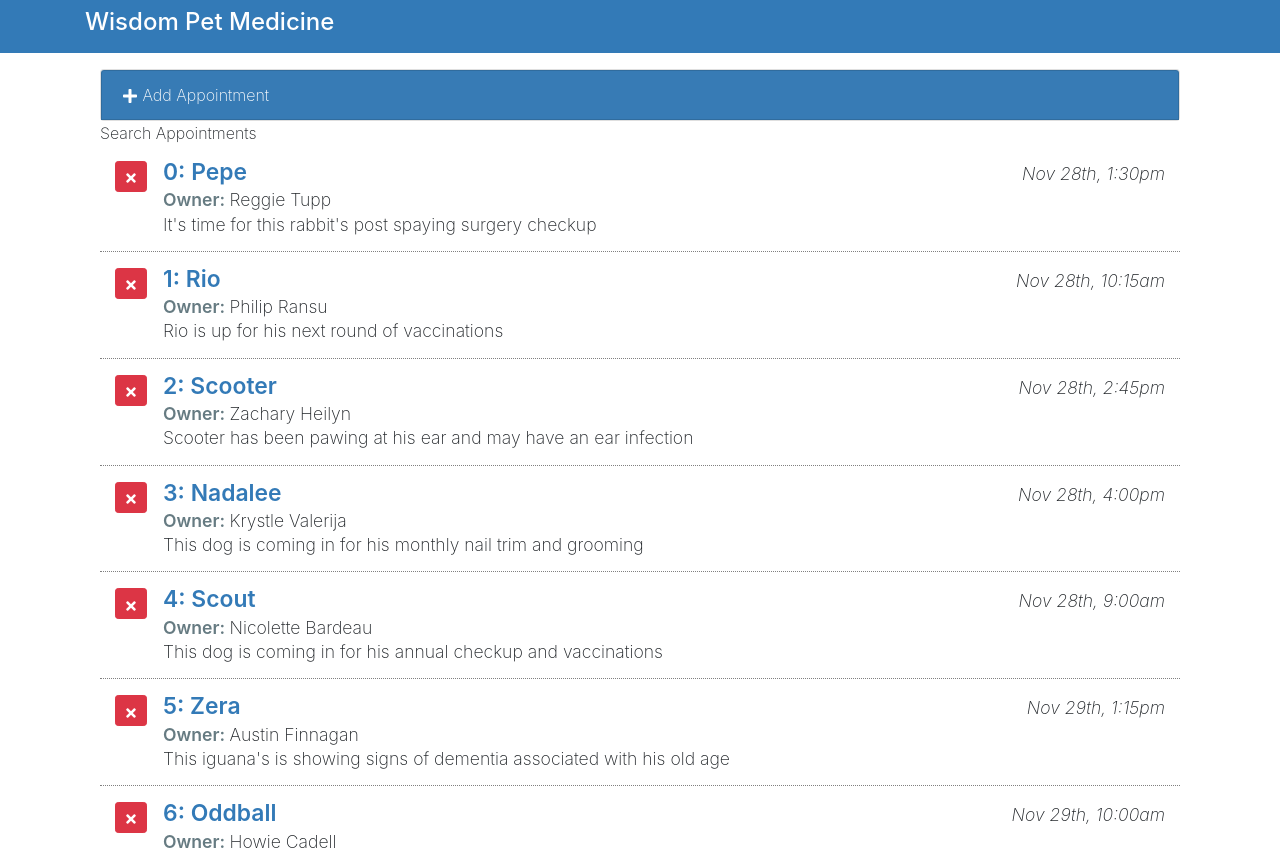
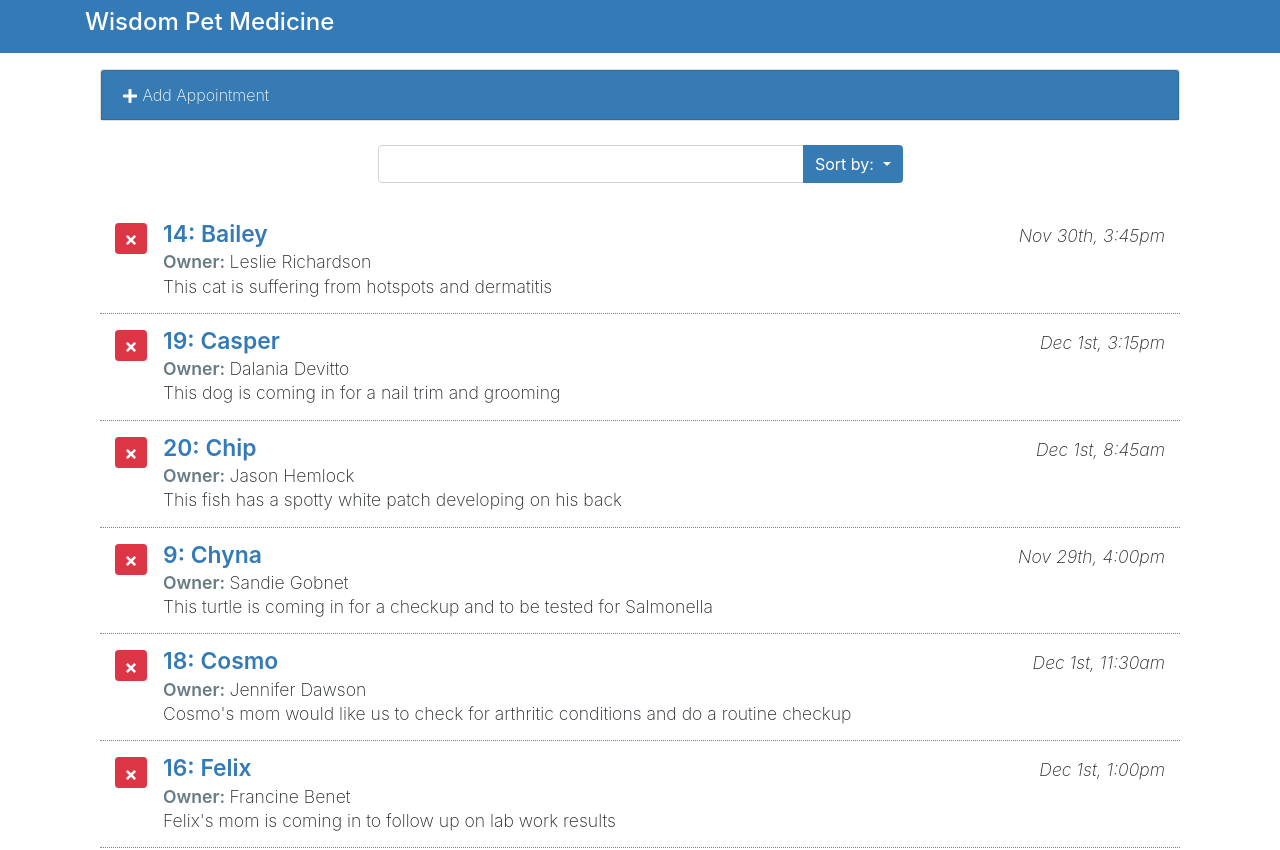
Before and after one commit to Nathanjms/react-building-an-interface-course, a React (Create React App) app in the folder reactinterface/: page / in a window 1280 px wide. Shown: the top 850 px of the page. Built offline with nearby package versions, Linux system fonts and the light colour scheme.

Commit message:
Order by functionality

```diff
--- a/reactinterface/src/components/App.js
+++ b/reactinterface/src/components/App.js
@@ -15,6 +15,8 @@
     this.state = {
       myAppointments: [],
       formDisplay: false,
+      orderBy: 'petName',
+      orderDir: 'asc',
       lastIndex: 0
     }
     this.deleteAppointment = this.deleteAppointment.bind(this);
@@ -63,6 +65,25 @@
   }
 
   render() {
+
+    let order;
+    let filteredApts = this.state.myAppointments;
+    if(this.state.orderDir === 'asc') {
+      order = 1;
+    } else {
+      order = -1;
+    }
+
+    filteredApts.sort((a,b) => {
+      if (a[this.state.orderBy].toLowerCase() <
+        b[this.state.orderBy].toLowerCase()
+        ) {
+          return -1 * order;
+        } else {
+          return order;
+        }
+    });
+
     return (
       <main className="page bg-white" id="petratings">
         <div className="container">
@@ -74,8 +95,10 @@
                   toggleForm={this.toggleForm}
                   addAppointment={this.addAppointment} />
                 <SearchAppointments />
-                <ListAppointments appointments={this.state.myAppointments}
-                  deleteAppointment={this.deleteAppointment} />
+                <ListAppointments
+                  appointments={filteredApts}
+                  deleteAppointment={this.deleteAppointment}
+                />
               </div>
             </div>
           </div>
--- a/reactinterface/src/components/SearchAppointments.js
+++ b/reactinterface/src/components/SearchAppointments.js
@@ -3,7 +3,48 @@
 class SearchAppointments extends Component {
     render() {
         return (
-            <div>Search Appointments</div>
+            <div className="search-appointments row justify-content-center my-4">
+            <div className="col-md-6">
+              <div className="input-group">
+                <input
+                  id="SearchApts"
+                  type="text"
+                  className="form-control"
+                  aria-label="Search Appointments"
+                />
+                <div className="input-group-append">
+                  <button
+                    type="button"
+                    className="btn btn-primary dropdown-toggle"
+                    data-toggle="dropdown"
+                    aria-haspopup="true"
+                    aria-expanded="false"
+                  >
+                    Sort by: <span className="caret" />
+                  </button>
+
+                  <div className="sort-menu dropdown-menu dropdown-menu-right">
+                    <button className="sort-by dropdown-item" href="#">
+                      Pet Name
+                    </button>
+                    <button className="sort-by dropdown-item" href="#">
+                      Date
+                    </button>
+                    <button className="sort-by dropdown-item" href="#">
+                      Owner
+                    </button>
+                    <div role="separator" className="dropdown-divider" />
+                    <button className="sort-by dropdown-item" href="#">
+                      Asc
+                    </button>
+                    <button className="sort-by dropdown-item" href="#">
+                      Desc
+                    </button>
+                  </div>
+                </div>
+              </div>
+            </div>
+          </div>
         );
     }
 }
```
